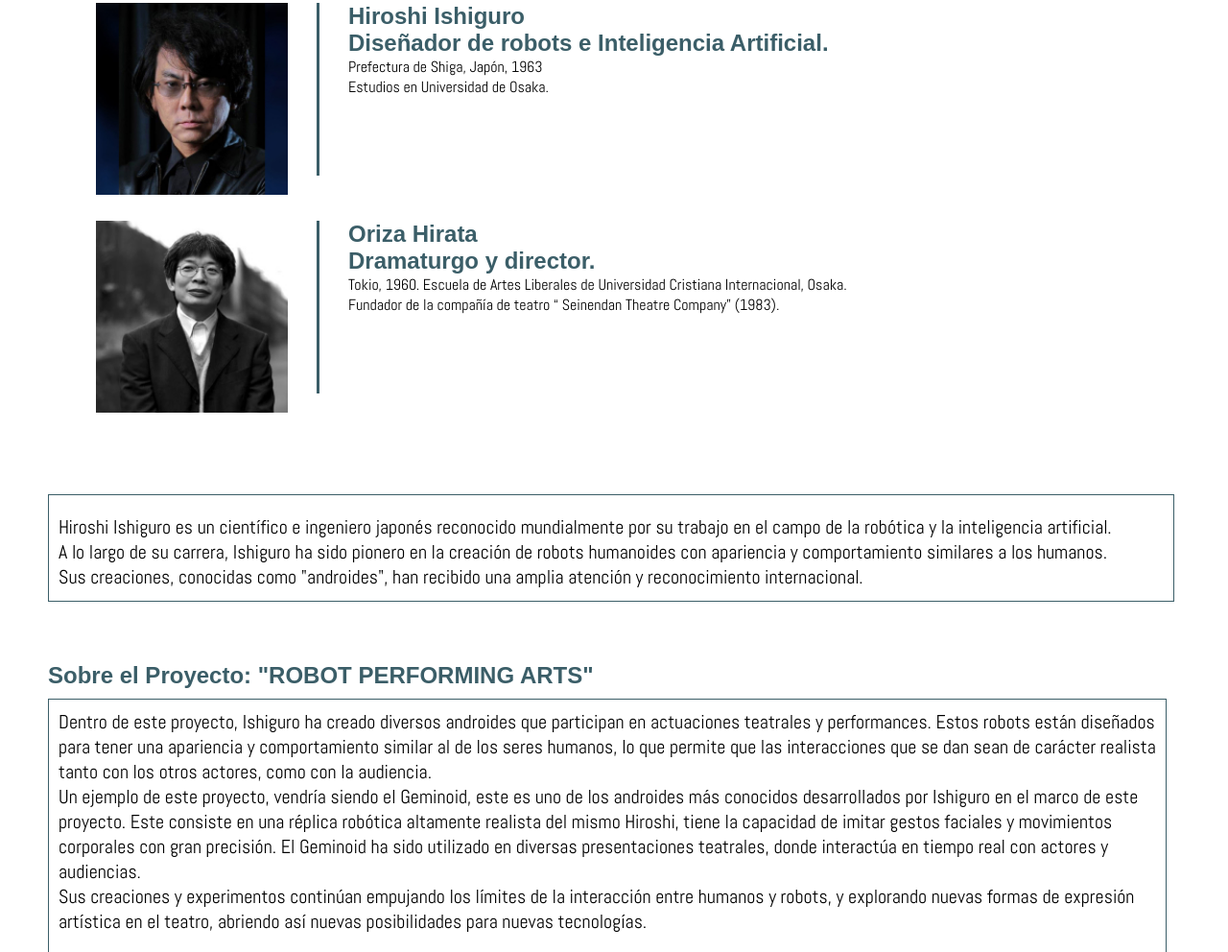
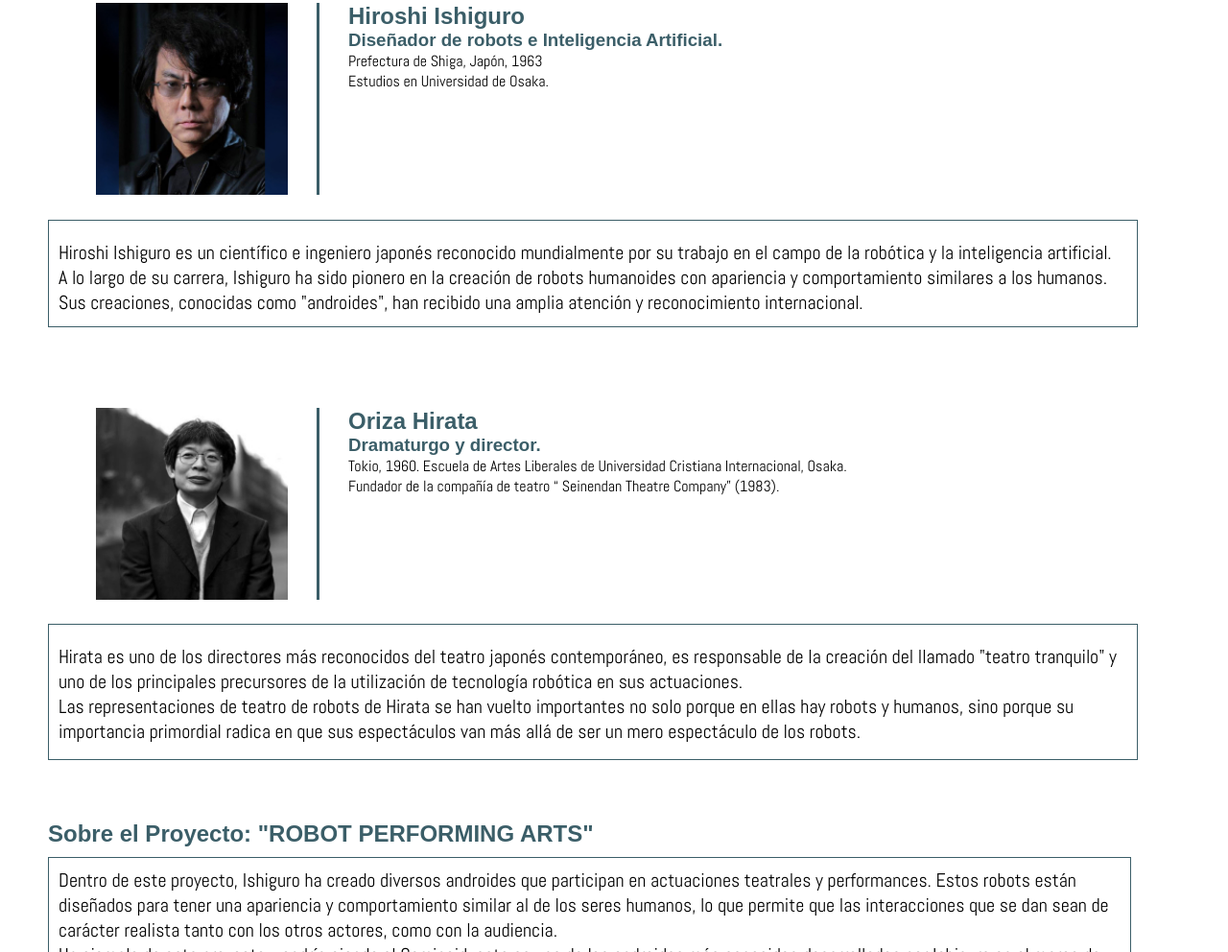
Before and after one commit to ghiraizumi33/m02-g12, a plain HTML site: page proyecto.html in a window 1280 px wide. Shown: the part 311-1303 px from the top of the page at 96% size. Drawn offline with Linux system fonts and the light colour scheme; a web font is replaced by a local one.

Commit message:
agregue oriza

```diff
--- a/proyecto.html
+++ b/proyecto.html
@@ -28,30 +28,36 @@
   <div class="borde"></div>
   <div class="hiroriza">
   <aside>
-  	<h1>Hiroshi Ishiguro</h1>
-  	<h2>Diseñador de robots e Inteligencia Artificial.</h2>
+  	<h2>Hiroshi Ishiguro</h2>
+  	<h3>Diseñador de robots e Inteligencia Artificial.</h3>
   	<p>Prefectura de Shiga, Japón, 1963<br>
       Estudios en Universidad de Osaka.</p>
   </aside>
 </div>
-<br><br><br>
-<img class="izq" src="img/orisa.jpg" width="200px" height="200px">
-  <div class="borde"></div>
-  <div class="hiroriza">
-  <aside>
-  	<h1>Oriza Hirata</h1>
-  	<h2>Dramaturgo y director.</h2>
-  	<p>Tokio, 1960.
-Escuela de Artes Liberales de Universidad Cristiana Internacional, Osaka.<br>
-Fundador de la compañía de teatro “ Seinendan Theatre Company” (1983).</p>
-<br><br><br>
-  </aside>
-</div>
+<br><br>
+
 <div class="descripcion">
 <p>
 	Hiroshi Ishiguro es un científico e ingeniero japonés reconocido mundialmente por su trabajo en el campo de la robótica y la inteligencia artificial.<br>A lo largo de su carrera, Ishiguro ha sido pionero en la creación de robots humanoides con apariencia y comportamiento similares a los humanos.<br> Sus creaciones, conocidas como "androides", han recibido una amplia atención y reconocimiento internacional.
 </p>
 </div>
+<br><br><br><br>
+<img class="izq" src="img/orisa.jpg" width="200px" height="200px">
+  <div class="borde"></div>
+  <div class="hiroriza">
+  <aside>
+  	<h2>Oriza Hirata</h2>
+  	<h3>Dramaturgo y director.</h3>
+  	<p>Tokio, 1960.
+Escuela de Artes Liberales de Universidad Cristiana Internacional, Osaka.<br>
+Fundador de la compañía de teatro “ Seinendan Theatre Company” (1983).</p>
+  </aside>
+</div>
+
+<div class="descripcion2">
+<p>Hirata es uno de los directores más reconocidos del teatro japonés contemporáneo, es responsable de la creación del llamado "teatro tranquilo" y uno de los principales precursores de la utilización de tecnología robótica en sus actuaciones.<br> Las representaciones de teatro de robots de Hirata se han vuelto importantes no solo porque en ellas hay robots y humanos, sino porque su importancia primordial radica en que sus espectáculos van más allá de ser un mero espectáculo de los robots. </p>
+</div>
+
 <br><br><br>
 <div class="proyect">
 <h2>Sobre el Proyecto: "ROBOT PERFORMING ARTS"</h2>
@@ -61,7 +67,8 @@ Sus creaciones y experimentos continúan empujando los límites de la interacci
 </div>
 <br><br><br>
 <iframe width="560" height="315" src="https://www.youtube.com/embed/3g-7MTLzOPk" title="YouTube video player" frameborder="0" allow="accelerometer; autoplay; clipboard-write; encrypted-media; gyroscope; picture-in-picture; web-share" allowfullscreen></iframe>
-	</main>
+
+</main>
 
 	<footer>
 		<div class="iconos">
--- a/proyectostyle.css
+++ b/proyectostyle.css
@@ -32,7 +32,7 @@ a{color: white;
          position: absolute;}
 
 .borde{width: 3px;
-       height: 180px;
+       height: 200px;
        background-color: #3B5E68;
        margin-left: 30px;
        display: inline-block;}
@@ -43,25 +43,37 @@ display: inline-block;}
 
 .descripcion {
 border: 1px solid rgb(59, 94, 104); /* Línea delgada */
-width: 90%;
+width: 87%;
 height: 90px;
 padding: 10px;
 margin-left: 50px;
-margin-top: 100px;
 margin-right: 20px;}
 
 .descripcion p{ margin-top: 10px;
 font-size: 20px;}
 
+.descripcion2 {
+border: 1px solid rgb(59, 94, 104); /* Línea delgada */
+width: 87%;
+height: 120px;
+padding: 10px;
+margin-left: 50px;
+margin-right: 20px;
+margin-top: 20px;}
+
+.descripcion2 p{ margin-top: 10px;
+font-size: 20px;}
+
 .proyect{margin-left: 50px;}
 .proyect p{border: 1px solid rgb(59, 94, 104); /* Línea delgada */
-width: 93%;
-height: 250px;
+width: 90%;
+height: 230px;
 padding: 10px;
 margin-right:50px;
 margin-top: 10px;
 font-size: 20px;
 }
+
 iframe{margin-left: 50px;}
 
 footer{background-color: #50808E;
```
